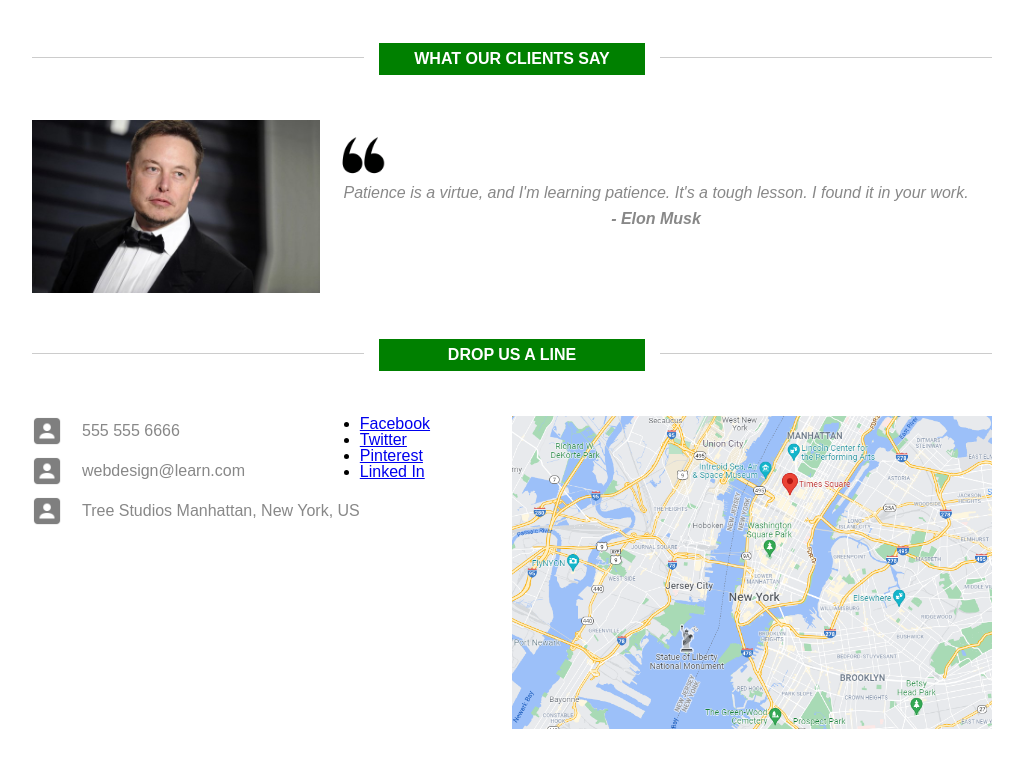
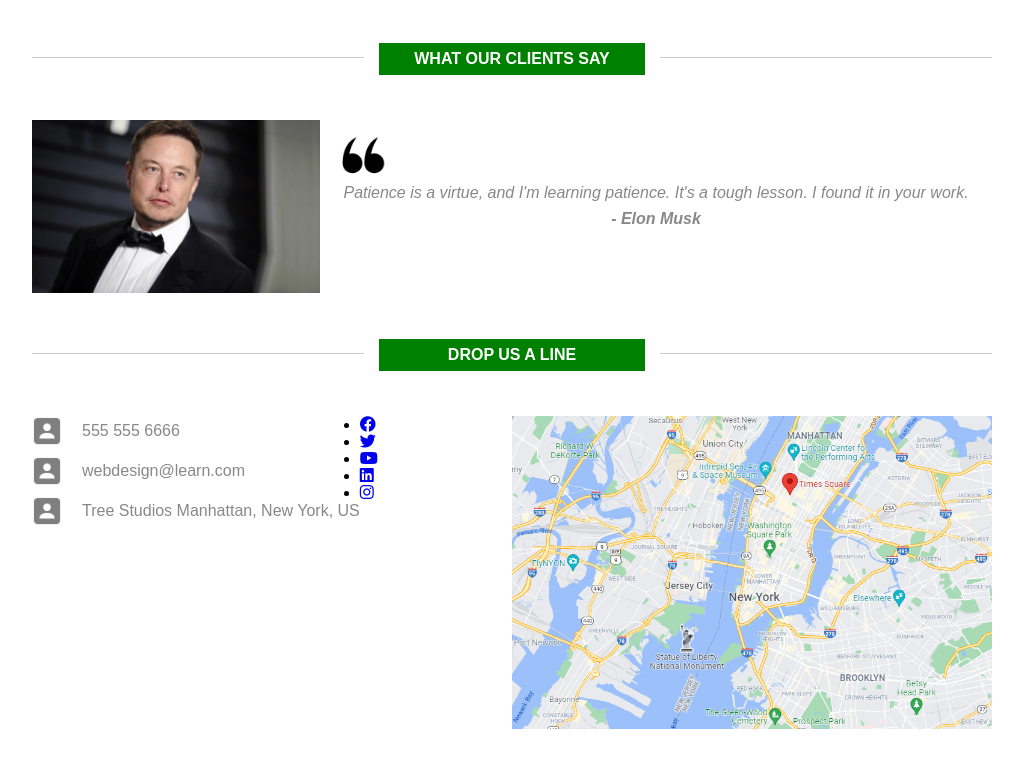
Before and after one commit to shomnathsomu/PSD-to-HTML-CSS, a plain HTML site: page index.html in a window 1280 px wide. Shown: the part 1012-1779 px from the top of the page, without its empty margins (128-1151 px from the left). Drawn offline with Linux system fonts and the light colour scheme.

Commit message:
included social links with fontawesome

```diff
--- a/index.html
+++ b/index.html
@@ -6,6 +6,8 @@
     <meta name="viewport" content="width=device-width, initial-scale=1.0">
     <title>PSD to HTML & CSS</title>
     <link rel="stylesheet" type="text/css" href="style.css">
+    <link rel="stylesheet" href="css/all.min.css">
+    <link rel="stylesheet" href="css/fontawesome.min.css">
 </head>
 <body>
     <header>
@@ -79,10 +81,11 @@
                 </ul>
                 <img src="/images/map.PNG" alt="map">
                 <ul id="social-nav">
-                    <li class="facebook"><a href="#">Facebook</a></li>
-                    <li class="twitter"><a href="#">Twitter</a></li>
-                    <li class="pinterest"><a href="#">Pinterest</a></li>
-                    <li class="linked-in"><a href="#">Linked In</a></li>
+                    <li class="facebook"><a href="https://www.facebook.com" target="_blank"><i class="fab fa-facebook"></i></a></li>
+                    <li class="twitter"><a href="https://twitter.com/?lang=en" target="_blank"><i class="fab fa-twitter"></i></a></li>
+                    <li class="pinterest"><a href="https://www.youtube.com/" target="_blank"><i class="fab fa-youtube"></i></a></li>
+                    <li class="linked-in"><a href="https://www.linkedin.com/signup" target="_blank"><i class="fab fa-linkedin"></i></a></li>
+                    <li class="instagram"><a href="https://www.instagram.com/" target="_blank"><i class="fab fa-instagram"></i></a></li>
                 </ul>
             </section>
         </div>
```
